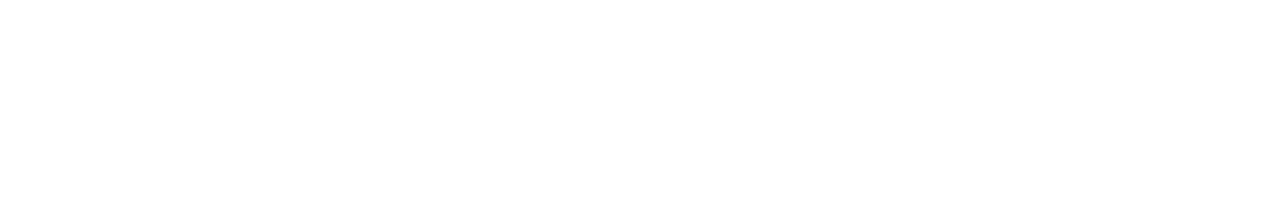
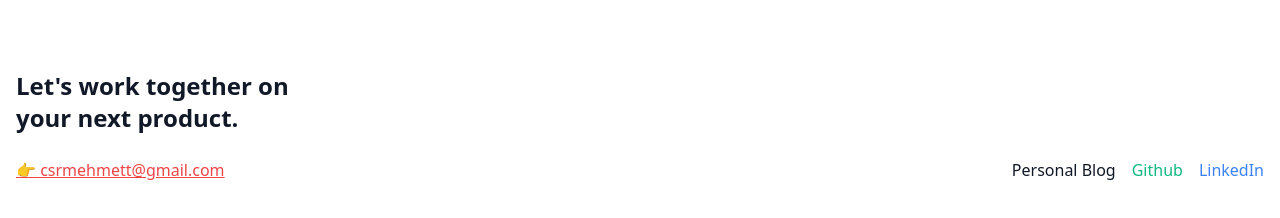
Before and after one commit to csrmehmet/portfolyo, a React (Vite) app: page / in a window 1280 px wide. Shown: the part 2062-2280 px from the top of the page. Before the commit the page ends 2068 px from the top, so only its background shows below. Built offline with nearby package versions, Linux system fonts and the light colour scheme.

Commit message:
footer component almost complete

```diff
--- a/src/components/Footer.jsx
+++ b/src/components/Footer.jsx
@@ -1,10 +1,30 @@
-function Footer(){
-    return(
-        <div>
+import React from 'react';
+import { useSelector } from 'react-redux';
 
+export default function Footer() {
+  const { email } = useSelector(state => state.user);
+  const socialLinks = useSelector(state => state.user.socialLinks);
+
+  return (
+    <footer className="bg-white py-16">
+      <div className="container mx-auto px-4">
+        <h2 className="text-2xl font-bold mb-6">
+          Let's work together on<br />
+          your next product.
+        </h2>
+
+        <div className="flex flex-col md:flex-row md:items-center md:justify-between">
+          <a href={`mailto:${email}`} className="text-red-500 underline mb-4 md:mb-0">
+            👉 {email}
+          </a>
+
+          <div className="flex gap-4">
+            <a href="#" className="text-gray-900">Personal Blog</a>
+            <a href={socialLinks?.github} className="text-emerald-500">Github</a>
+            <a href={socialLinks?.linkedin} className="text-blue-500">LinkedIn</a>
+          </div>
         </div>
-    )
+      </div>
+    </footer>
+  );
 }
-
-
-export default Footer;
```
